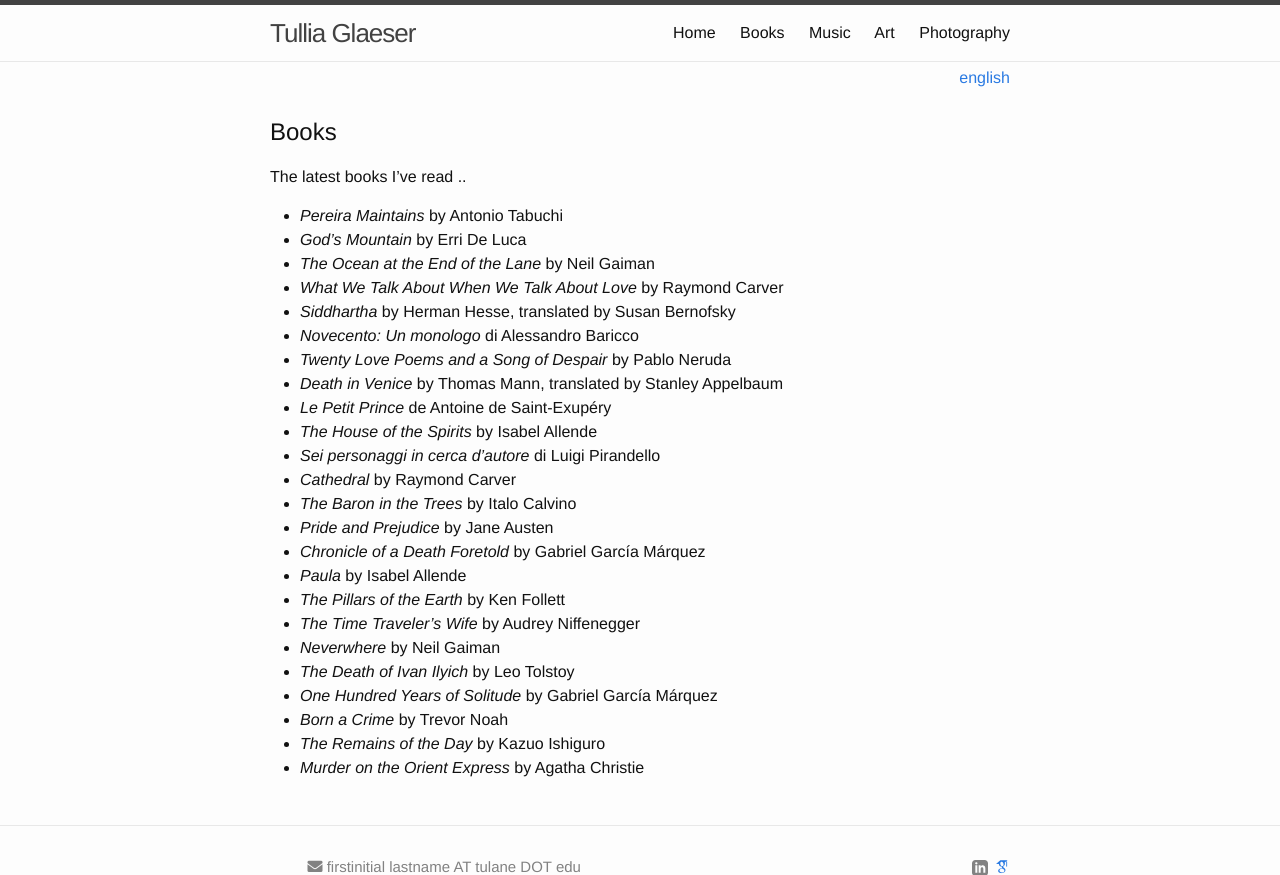
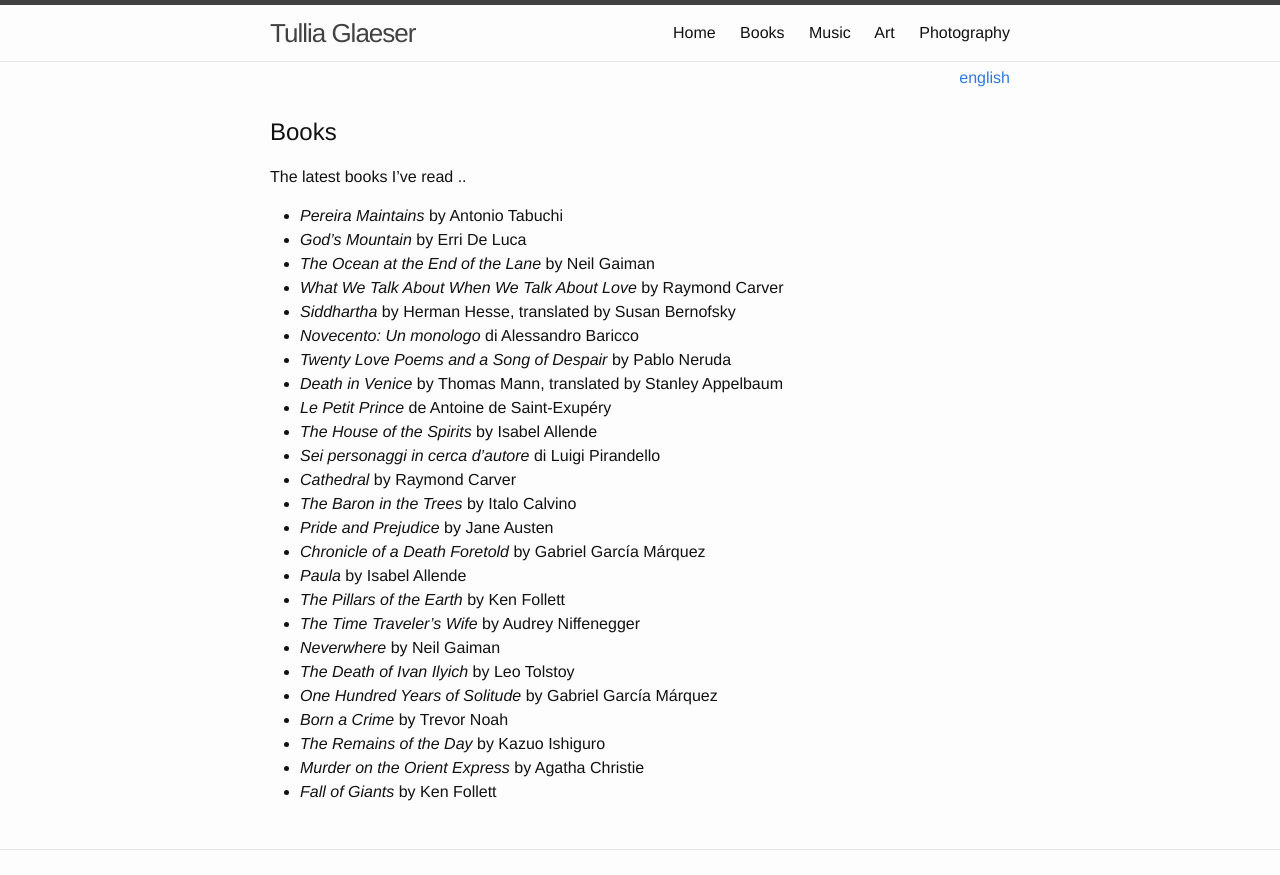
Before and after one commit to tamglaeser/tamglaeser.github.io, a Jekyll site: the page built from books.md, in a window 1280 px wide, cut to the strip 0-875 px from the top of the page. Built offline with Jekyll 4.4.1, drawn with Linux system fonts in a browser that asks for light colours; nearby versions of some CDN libraries; some web fonts are replaced.

Commit message:
added fall of giants

```diff
--- a/books.md
+++ b/books.md
@@ -34,3 +34,4 @@ The latest books I've read ..
 - _Born a Crime_ by Trevor Noah
 - _The Remains of the Day_ by Kazuo Ishiguro
 - _Murder on the Orient Express_ by Agatha Christie
+- _Fall of Giants_ by Ken Follett
```
